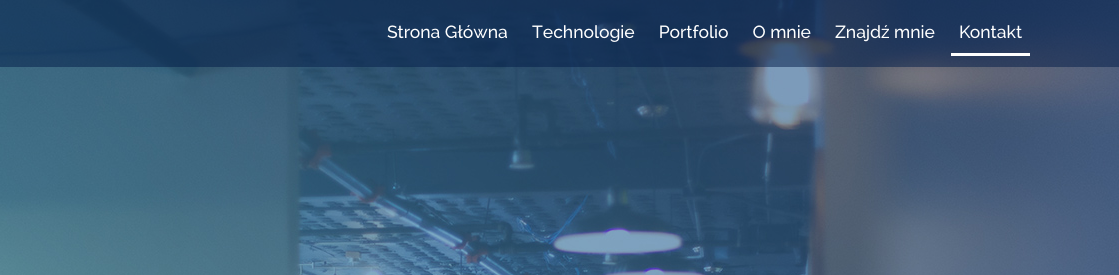
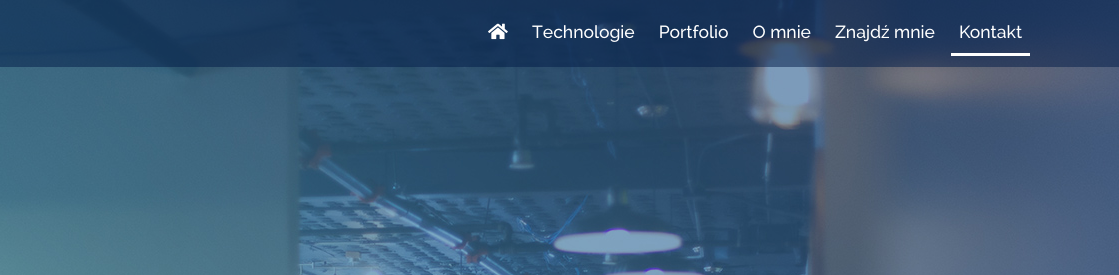
Before and after one commit to kamilru/kamilru.github.io, a plain HTML site: page index.html in a window 1280 px wide. Shown: the top 275 px of the page, 161-1280 px from the left. Drawn offline with nearby package versions, Linux system fonts and the light colour scheme; some packages are replaced by stand-ins of ours; a web font is replaced by a local one.

Commit message:
Font awsome in menu

```diff
--- a/index.html
+++ b/index.html
@@ -28,7 +28,7 @@
           <div class="collapse navbar-collapse" id="navbarNav">
               <ul class="navbar-nav ml-auto">
                   <li class="nav-item mx-1">
-                    <a class="nav-link" href="#home">Strona Główna</a>
+                    <a class="nav-link" href="#home"><span class="fas fa-home"></span></a>
                   </li>
                   <li class="nav-item mx-1">
                     <a class="nav-link" href="#technologies">Technologie</a>
```
